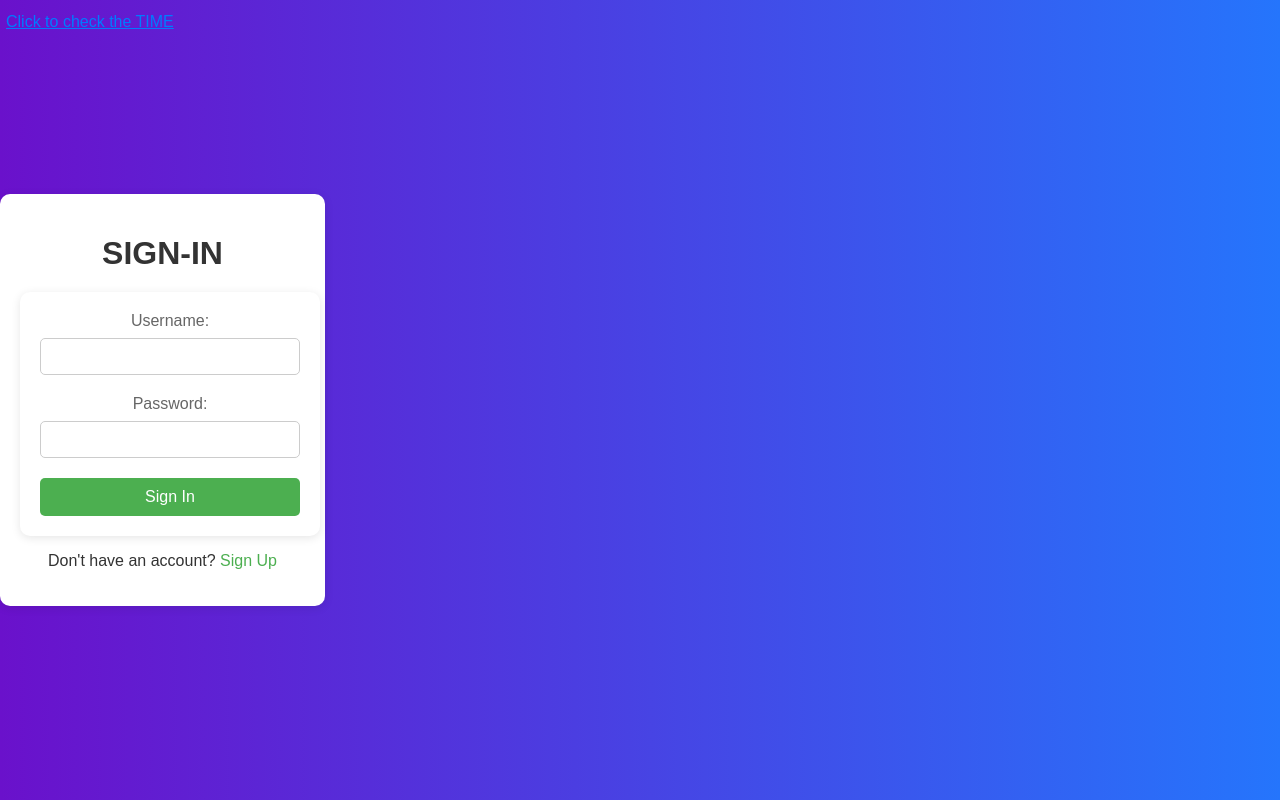
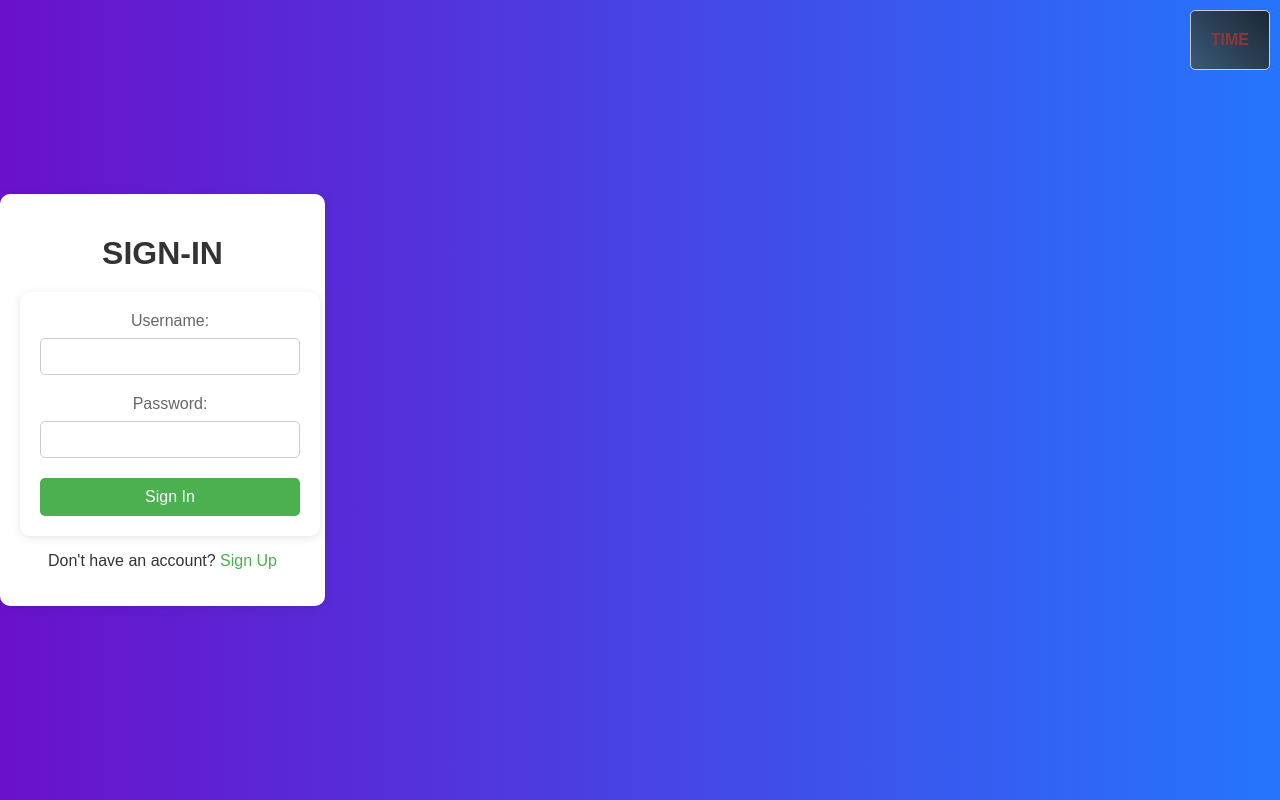
Before and after one commit to jeffinjk/Dash, a plain HTML site: page dashtest.html in a window 1280 px wide. Drawn offline with Linux system fonts and the light colour scheme.

Commit message:
script beginning

```diff
--- a/dashtest.html
+++ b/dashtest.html
@@ -19,8 +19,35 @@
         <p>Don't have an account? <a href="signup.html">Sign Up</a></p>
     </div>
     <div class="time">
-        <p>Click to check the TIME</p>
+        <button id="timebutton"onclick="time()">TIME</button>
 
     </div>
+    <script>
+        function time(){
+            var timeButton = document.getElementById("timebutton");
+            if (timeButton.innerHTML === "TIME") {
+                var d = new Date();
+                var h = d.getHours();
+                var m = d.getMinutes();
+                var s = d.getSeconds();
+                var session = "AM";
+                if (h == 0) {
+                    h = 12;
+                }
+                if (h > 12) {
+                    h = h - 12;
+                    session = "PM";
+                }
+                h = (h < 10) ? "0" + h : h;
+                m = (m < 10) ? "0" + m : m;
+                s = (s < 10) ? "0" + s : s;
+                var time = h + ":" + m + ":" + s + " " + session;
+                timeButton.innerHTML = time;
+                setTimeout(function() {
+                    timeButton.innerHTML = "TIME";
+                }, 1500);
+            }
+        }
+    </script>
 </body>
 </html>
--- a/styles.css
+++ b/styles.css
@@ -82,17 +82,20 @@ a:hover {
 
 .time {
     position: absolute;
-    top: 12px;
-    left: 5px;
-    background-color: linear-gradient(45deg, #498acb, #ca376f);
-    padding: 1px;
-    border: 1px  #291f1f;
-    border-radius: 2px;
+    top: 10px;
+    right: 10px;
+    background: linear-gradient(45deg, #3a5979, #1c2833);
+    padding: 10px;
+    border: 1px solid #ccc;
+    border-radius: 5px;
 }
 
-.time p {
+.time button {
     margin: 0;
     cursor: pointer;
-    color: #007bff;
-    text-decoration: underline;
+    color: rgb(147, 53, 53);
+    background: transparent;
+    border: none;
+    font-size: 1rem;
+    font-weight: bold;
 }
```
